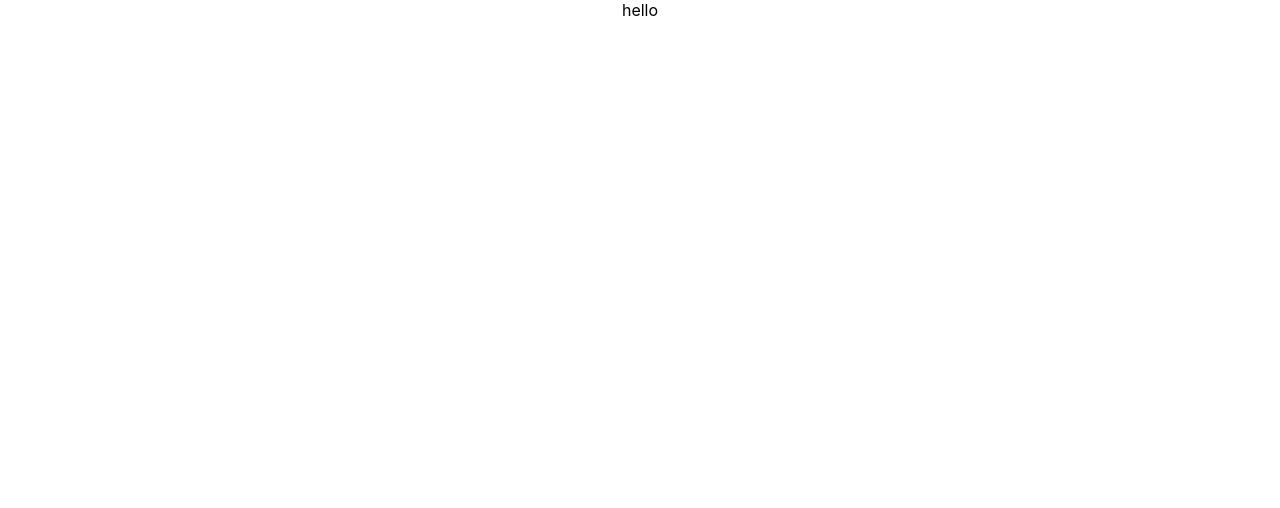
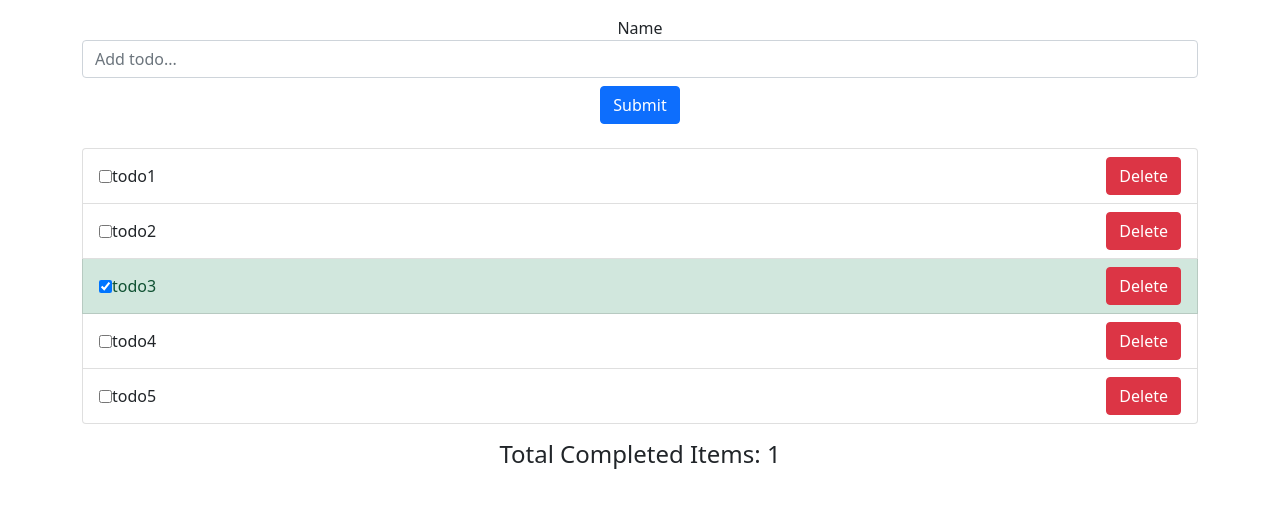
Before and after one commit to Hadi-bakhshi/redux-toolkit, a React (Create React App) app: page / in a window 1280 px wide. Shown: the top 508 px of the page. Built offline with nearby package versions, Linux system fonts and the light colour scheme.

Commit message:
todos completed

```diff
--- a/package.json
+++ b/package.json
@@ -4,6 +4,7 @@
   "private": true,
   "dependencies": {
     "@reduxjs/toolkit": "^1.8.1",
+    "bootstrap": "^5.1.3",
     "react": "^18.0.0",
     "react-dom": "^18.0.0",
     "react-redux": "^8.0.0",
--- a/src/App.js
+++ b/src/App.js
@@ -1,11 +1,18 @@
-import './App.css';
+import "./App.css";
+import AddTodoForm from "./components/Todos/AddTodoForm";
+import TodoList from "./components/Todos/TodoList";
+import TotalCompleteItems from "./components/Todos/TotalCompleteItems";
+import "bootstrap/dist/css/bootstrap.min.css";
 
 function App() {
   return (
     <div className="App">
-     hello
+      <div className="App container">
+        <AddTodoForm />
+        <TodoList />
+        <TotalCompleteItems />
+      </div>
     </div>
   );
 }
-
 export default App;
--- /dev/null
+++ b/src/components/Todos/AddTodoForm.jsx
@@ -0,0 +1,34 @@
+import React, { useState } from "react";
+import { useDispatch } from "react-redux";
+import { addTodo } from "../../features/todos/todosSlice";
+
+const AddTodoForm = () => {
+  const [value, setValue] = useState("");
+  const dispatch = useDispatch()
+
+  const onSubmit = (event) => {
+    event.preventDefault();
+    // console.log("user entered: " + value);
+    dispatch(addTodo({title : value}))
+    setValue("");
+  };
+
+  return (
+    <form onSubmit={onSubmit} className="form-inline mt-3 mb-3">
+      <label className="sr-only">Name</label>
+      <input
+        type="text"
+        className="form-control mb-2 mr-sm-2"
+        placeholder="Add todo..."
+        value={value}
+        onChange={(event) => setValue(event.target.value)}
+      ></input>
+
+      <button type="submit" className="btn btn-primary mb-2">
+        Submit
+      </button>
+    </form>
+  );
+};
+
+export default AddTodoForm;
--- /dev/null
+++ b/src/components/Todos/TodoItem.jsx
@@ -0,0 +1,31 @@
+import React from "react";
+import { useDispatch } from "react-redux";
+import { deleteTodos, toggleTodos } from "../../features/todos/todosSlice";
+
+const TodoItem = ({ id, title, completed }) => {
+  const dispatch = useDispatch();
+
+  return (
+    <li className={`list-group-item ${completed && "list-group-item-success"}`}>
+      <div className="d-flex justify-content-between">
+        <span className="d-flex align-items-center">
+          <input
+            type="checkbox"
+            className="mr-3"
+            checked={completed}
+            onChange={(e) => dispatch(toggleTodos({ id }))}
+          ></input>
+          {title}
+        </span>
+        <button
+          className="btn btn-danger"
+          onClick={() => dispatch(deleteTodos({ id }))}
+        >
+          Delete
+        </button>
+      </div>
+    </li>
+  );
+};
+
+export default TodoItem;
--- /dev/null
+++ b/src/components/Todos/TodoList.jsx
@@ -0,0 +1,18 @@
+import React from "react";
+import TodoItem from "./TodoItem";
+import { useSelector } from "react-redux";
+
+const TodoList = () => {
+
+const {todos} = useSelector(state => state.todos);
+
+  return (
+    <ul className="list-group">
+      {todos.map((todo) => (
+        <TodoItem key={todo.id} id={todo.id} title={todo.title} completed={todo.completed} />
+      ))}
+    </ul>
+  );
+};
+
+export default TodoList;
--- /dev/null
+++ b/src/components/Todos/TotalCompleteItems.jsx
@@ -0,0 +1,9 @@
+import React from "react";
+import { useSelector } from "react-redux";
+const TotalCompleteItems = () => {
+
+  const {todos} = useSelector(state => state.todos);
+  return <h4 className="mt-3">Total Completed Items: {todos.filter(todo => todo.completed).length}</h4>;
+};
+
+export default TotalCompleteItems;
--- /dev/null
+++ b/src/features/counter/CounterSlice.js
@@ -0,0 +1,18 @@
+import { createSlice } from "@reduxjs/toolkit";
+
+
+const counterSlice = createSlice({
+    name : "counter",
+    initialState : {value : 0},
+    reducers:{
+        increment : (state, action) => {
+            state.value += action.payload;
+        },
+        decrement : (state,action) => {
+            state.value -= action.payload;
+        },
+    }
+})
+
+export const {decrement, increment} = counterSlice.actions;
+export default counterSlice.reducer;
--- /dev/null
+++ b/src/features/store.js
@@ -0,0 +1,10 @@
+import { configureStore } from "@reduxjs/toolkit";
+import counterReducer from "./counter/CounterSlice";
+import todoReducer from "./todos/todosSlice";
+
+export const store = configureStore({
+  reducer: {
+    counter: counterReducer,
+    todos: todoReducer,
+  },
+});
--- /dev/null
+++ b/src/features/todos/todosSlice.js
@@ -0,0 +1,41 @@
+import { createSlice } from "@reduxjs/toolkit";
+
+const initialState = {
+  todos: [
+    { id: 1, title: "todo1", completed: false },
+    { id: 2, title: "todo2", completed: false },
+    { id: 3, title: "todo3", completed: true },
+    { id: 4, title: "todo4", completed: false },
+    { id: 5, title: "todo5", completed: false },
+  ],
+};
+
+const todosSlice = createSlice({
+  name: "todos",
+  initialState,
+  reducers: {
+    addTodo: (state, action) => {
+      const newTodo = {
+        id: Date.now(),
+        title: action.payload.title,
+        completed: false,
+      };
+      state.todos.push(newTodo);
+    },
+
+    toggleTodos: (state, action) => {
+      const selectedTodo = state.todos.find((t) => t.id === action.payload.id);
+      selectedTodo.completed = !selectedTodo.completed;
+    },
+
+    deleteTodos: (state, action) => {
+      const filteredTodos = state.todos.filter(
+        (t) => t.id !== action.payload.id
+      );
+      state.todos = filteredTodos;
+    },
+  },
+});
+
+export const { addTodo, toggleTodos, deleteTodos } = todosSlice.actions;
+export default todosSlice.reducer;
```
Also changed, not shown: src/components/CounterComponent.jsx (added, +28 -0 lines), src/index.js (+6 -2 lines), 1 other file (tests, documents, lock files or other folders).
